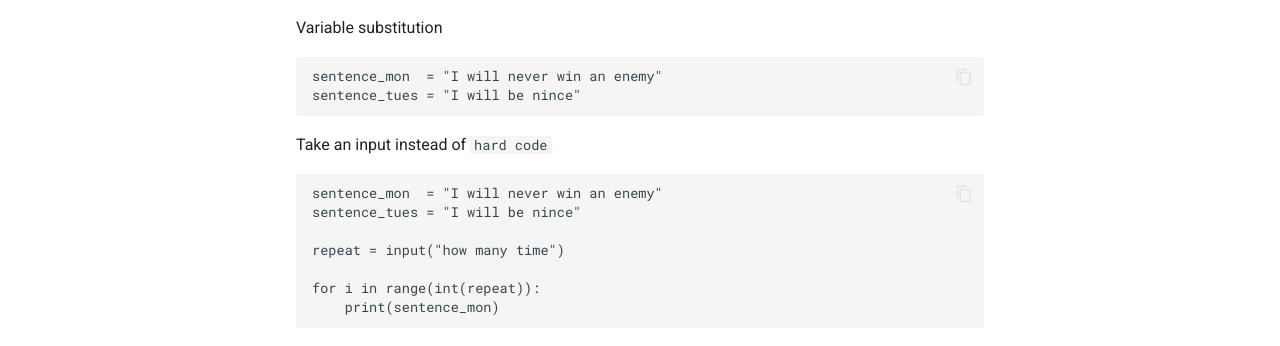
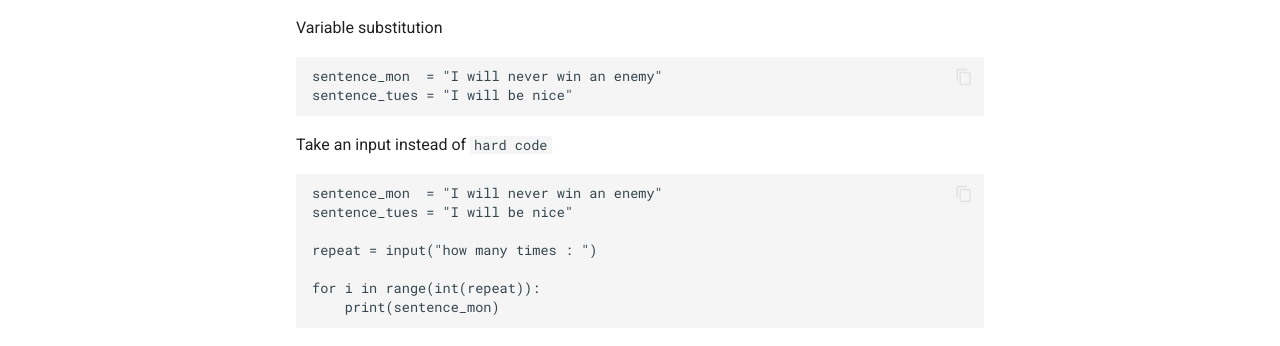
Before and after one commit to curiosinauts/site, an MkDocs documentation site: the page built from docs/lessons/lesson2.md, in a window 1280 px wide and 1209 px high. Shown: the part 281-627 px from the top of the window. Built offline with MkDocs 1.6.1 and Material for MkDocs 9.7.7, drawn with Linux system fonts in a browser that asks for light colours; comment, search, counter and statistics services are not loaded.

Commit message:
updating lesson 2

````diff
--- a/docs/lessons/lesson2.md
+++ b/docs/lessons/lesson2.md
@@ -9,15 +9,15 @@ for i in range(30):
 Variable substitution
 ```
 sentence_mon  = "I will never win an enemy"
-sentence_tues = "I will be nince"
+sentence_tues = "I will be nice"
 ```
 
 Take an input instead of `hard code`
 ```
 sentence_mon  = "I will never win an enemy"
-sentence_tues = "I will be nince"
+sentence_tues = "I will be nice"
 
-repeat = input("how many time")
+repeat = input("how many times : ")
 
 for i in range(int(repeat)):
     print(sentence_mon)
````
